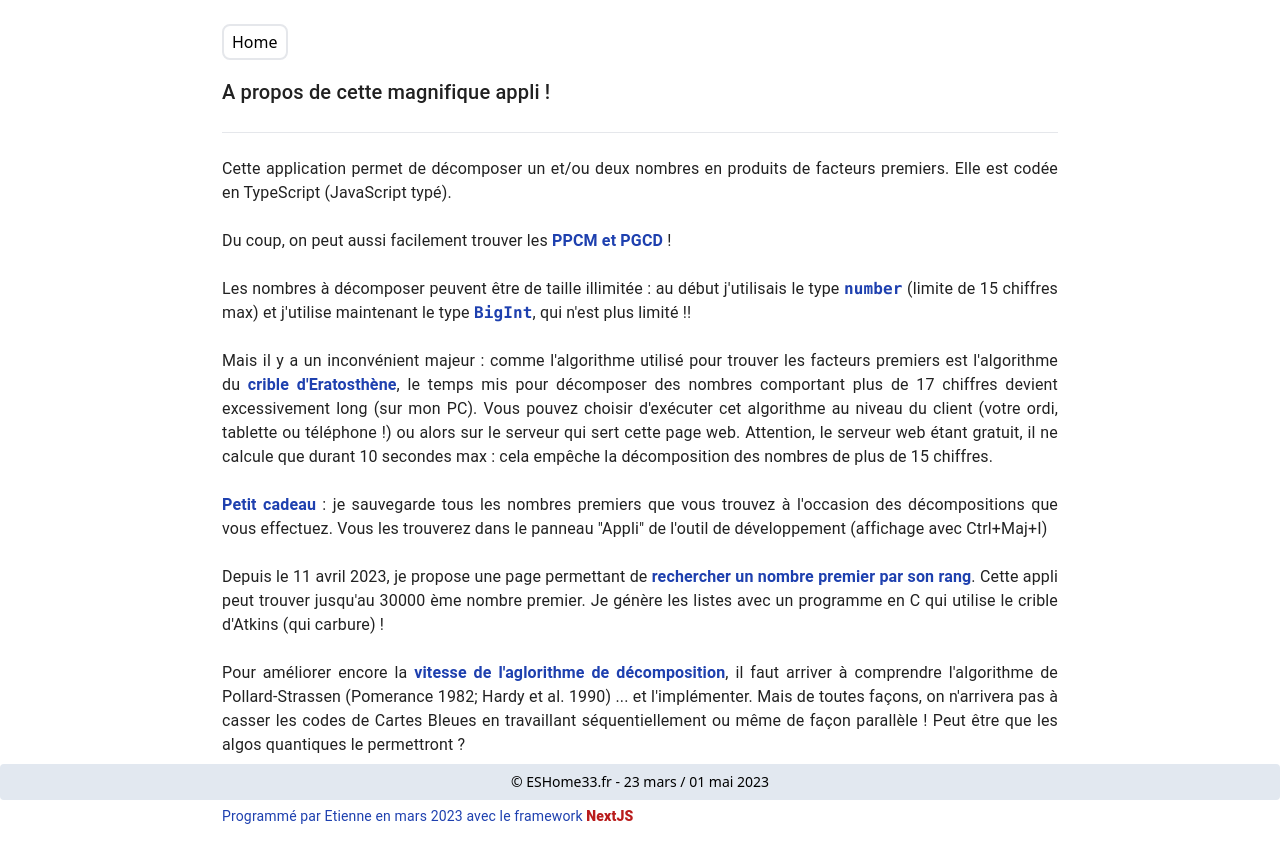
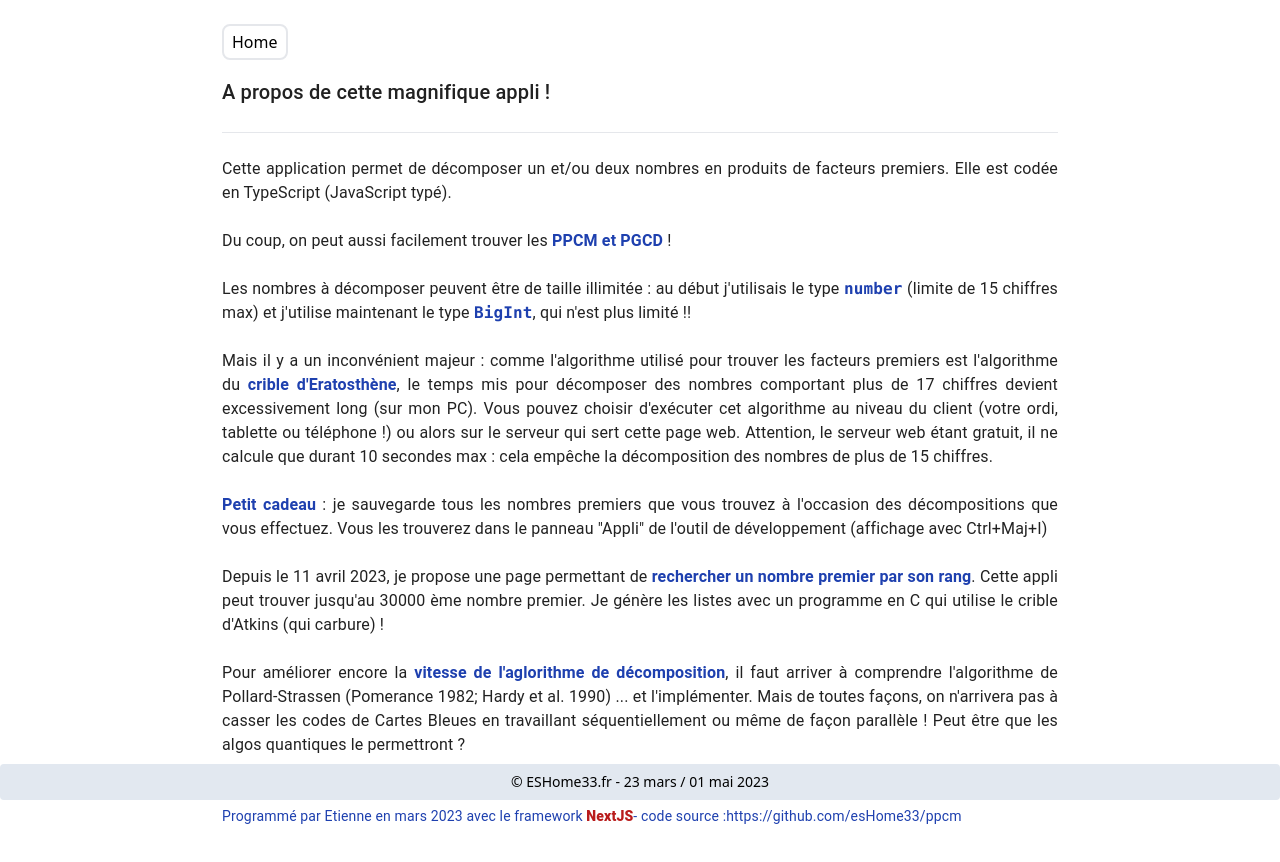
Before and after one commit to esHome33/ppcm, a Next.js app: page /about in a window 1280 px wide. Shown: the top 862 px of the page. Built offline with nearby package versions, Linux system fonts and the light colour scheme.

Commit message:
v1.5.4 about : link to source code on Github

```diff
--- a/package.json
+++ b/package.json
@@ -1,6 +1,6 @@
 {
 	"name": "factorize_app",
-	"version": "1.5.3",
+	"version": "1.5.4",
 	"author": "Etienne Schwartz",
 	"description": "Factor your integers as prime products with Euclid's algorithm. Factorisez sous forme de produits de nombre premiers vos nombres entiers avec l'algorithme d'Euclide.",
 	"scripts": {
--- a/pages/about.tsx
+++ b/pages/about.tsx
@@ -114,6 +114,13 @@
 				>
 					NextJS
 				</a>
+				- code source :
+				<a
+					href={"https://github.com/esHome33/ppcm"}
+					className="text-blue-800"
+				>
+					https://github.com/esHome33/ppcm
+				</a>
 			</Typography>
 			<div className="mb-14" />
 		</Layout>
```
